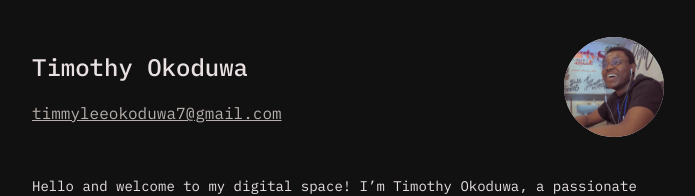
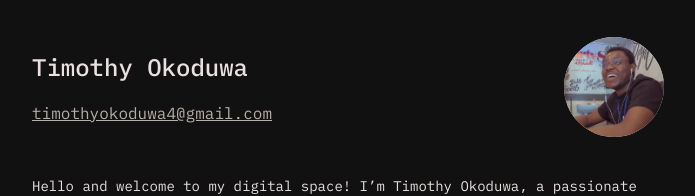
Before and after one commit to timothy-okoduwa/timothy-okoduwa, a Next.js app: page / in a window 1280 px wide. Shown: the top 196 px of the page, without its empty margins (292-987 px from the left). Built offline with nearby package versions, Linux system fonts and the light colour scheme.

Commit message:
Update MainPage.jsx

```diff
--- a/app/component/MainPage.jsx
+++ b/app/component/MainPage.jsx
@@ -13,8 +13,8 @@ const MainPage = () => {
             <div>
               <div className="nameofdev">Timothy Okoduwa</div>
               <div className="conff">
-                <a href="mailto:timmyleeokoduwa7@gmail.com" className="email">
-                  timmyleeokoduwa7@gmail.com
+                <a href="mailto:timothyokoduwa4@gmail.com" className="email">
+                  timothyokoduwa4@gmail.com
                 </a>
               </div>
             </div>
```
